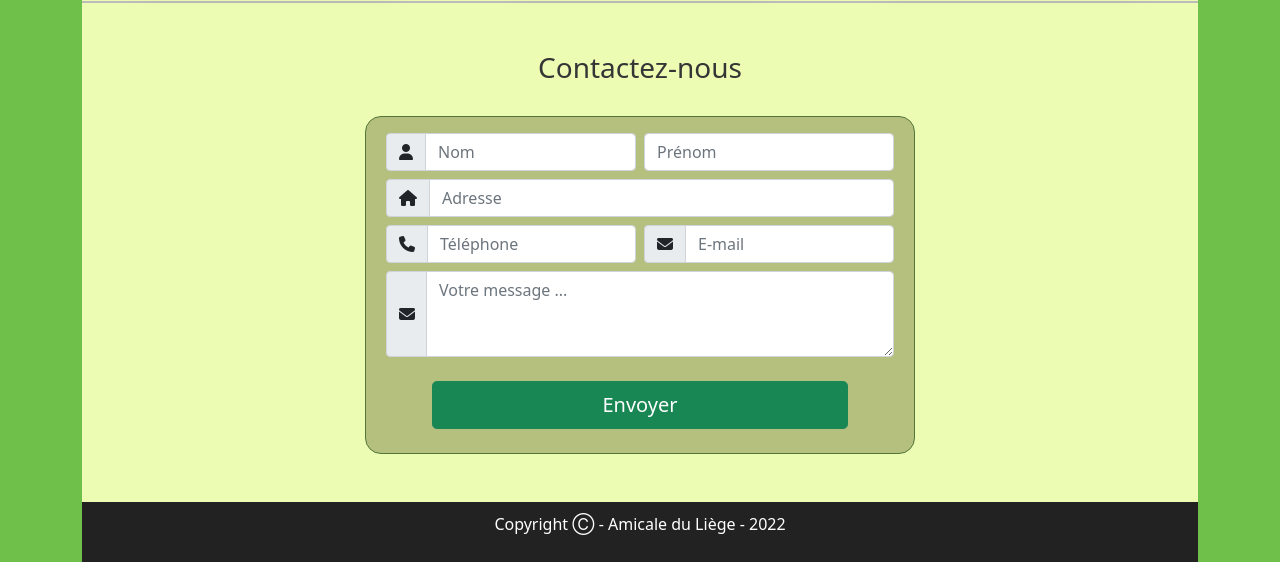
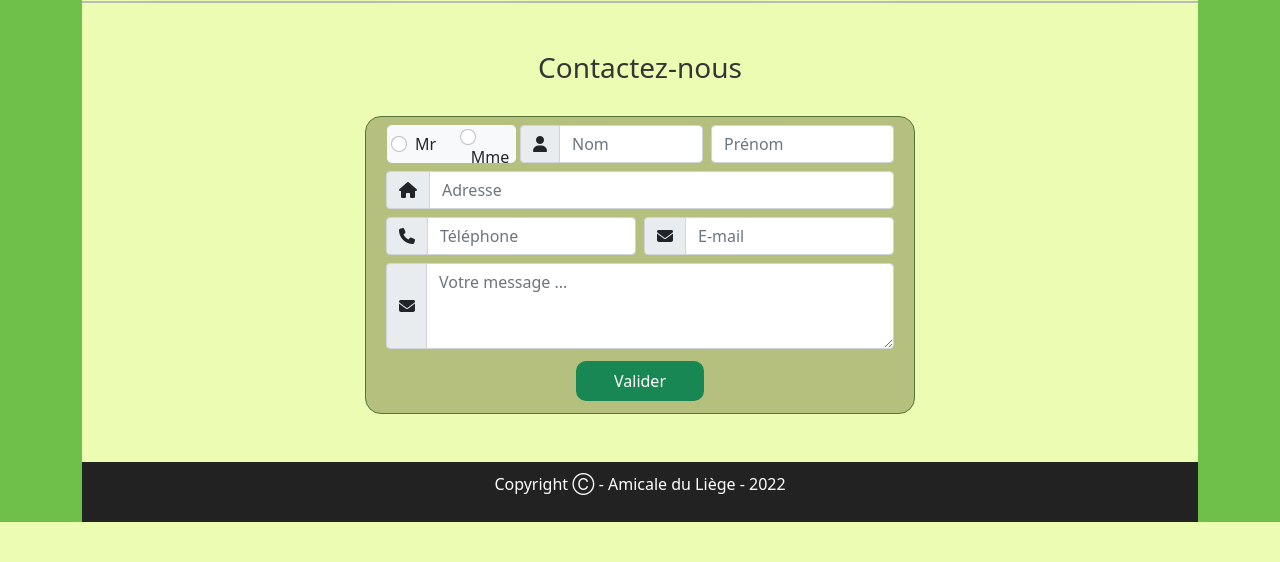
Before and after one commit to Perplexe45/amicaleDuLiege, a PHP site: page / in a window 1280 px wide. Shown: the part 2280-2842 px from the top of the page. After the commit the page ends 2802 px from the top, so only its background shows below. Run offline with PHP 8.4, Linux system fonts and the light colour scheme; some libraries are stand-ins or nearby versions.

Commit message:
début du JS

```diff
--- a/assets/css/style.css
+++ b/assets/css/style.css
@@ -1,4 +1,6 @@
-*, ::before, ::after {
+*,
+::before,
+::after {
   box-sizing: border-box;
   margin: 0;
   padding: 0;
@@ -7,7 +9,7 @@
 body {
   width: 100%;
   height: 100%;
-  background-color: #6fc04a
+  background-color: #6fc04a;
 }
 
 .global-container {
@@ -17,7 +19,12 @@ body {
 
 @import url('https://fonts.googleapis.com/css2?family=Redressed&family=Merriweather:wght@300;400;700&display=swap');
 
-h1,h2,h3,h4,h5,h6 {
+h1,
+h2,
+h3,
+h4,
+h5,
+h6 {
   color: rgb(52, 53, 53);
 }
 
@@ -29,14 +36,14 @@ h1,h2,h3,h4,h5,h6 {
 
 .item-nav a {
   font-size: 20px;
-  font-family: Verdana, Geneva, Tahoma, sans-serif ;
+  font-family: Verdana, Geneva, Tahoma, sans-serif;
   color: white;
   text-decoration: none;
   margin: 0 20px;
 }
 
 .item-nav a::after {
-  content: "";
+  content: '';
   display: block;
   margin: 0 auto;
   width: 0%;
@@ -62,8 +69,6 @@ h1,h2,h3,h4,h5,h6 {
   margin: auto;
 }
 
-
-
 .title {
   background: #6fc04a;
 }
@@ -81,7 +86,7 @@ img {
 
 .imgSituationGeo {
   width: 400px;
-  transition: transform .1s;
+  transition: transform 0.1s;
   cursor: pointer;
   border: solid 1px rgb(32, 90, 5);
 }
@@ -94,15 +99,16 @@ img {
 
 .imgInCard {
   width: 400px;
-  transition: transform .1s;
+  transition: transform 0.1s;
   cursor: pointer;
   border: solid 1px rgb(32, 90, 5);
 }
 
-.imgSituationGeo:hover {
+.imgInCard:hover {
   -ms-transform: scale(1.7); /* IE 9 */
   -webkit-transform: scale(1.7); /* Safari 3-8 */
-  transform: scale(1.8);
+  transform: scale(1.6);
+  z-index: 1;
 }
 
 #adress {
@@ -110,32 +116,37 @@ img {
   text-align: center;
 }
 
-
 .threeCards {
   width: 250px;
   height: 300px !important;
   margin: 30px auto;
   position: relative;
-  transition:  0.2s ease-in;
-  box-shadow:0px 10px 30px black;
+  transition: 0.2s ease-in;
+  box-shadow: 0px 10px 30px black;
 }
 .threeCards:hover {
   transform: scale(1.1);
 }
 .cardOne {
-  background:#90BE6D;
+  background: #90be6d;
 }
 .cardTwo {
-  background: #F8961E;
+  background: #f8961e;
 }
 .cardThree {
-  background: #F94144;
+  background: #f94144;
 }
 
 /* Formulaire */
+.civility {
+  margin-left: 5px;
+  height: 2.32rem;
+ border-radius: 5px;
+}
+
 .styleForms {
   border: solid 1px #537638;
-  margin:auto;
+  margin: auto;
   padding: auto;
   border-radius: 1rem;
   background: #b5c07f;
@@ -149,6 +160,33 @@ img {
   border-radius: 10px;
 }
 
+.greenButton {
+  width: 8rem;
+  border: solid 0.5rem #198754;
+  border-radius: 10px;
+  background: #198754;
+  color: white;
+}
+
+
+.greenButton:hover {
+  background: #00610d;
+
+}
+
+
+.formButton {
+  padding-top: 0.75rem;
+  padding-bottom: 0.75rem;
+
+
+}
+
+input .greenButton {
+  background: #198754;
+
+}
+
 .container-OneColumn {
   display: flex;
   flex-direction: column;
@@ -157,17 +195,18 @@ img {
 }
 
 /* Caroussel */
-.carousel-item img, carousel-inner carousel-item active img{
+.carousel-item img,
+carousel-inner carousel-item active img {
   border-radius: 5%;
   width: auto;
   height: 300px;
 }
 .carousel-caption h3 {
-  color:#539c5d;
-  font-weight:bolder;
+  color: #539c5d;
+  font-weight: bolder;
 }
 .carousel-caption p {
-  color:rgb(51, 1, 1);
+  color: rgb(51, 1, 1);
   font-size: 1rem;
   border-radius: 5px;
 }
--- a/evenement.html
+++ b/evenement.html
@@ -191,7 +191,7 @@
           Eh non, vous ne révez pas. <br>
           Si vous avez entretenu votre jardin et que vous êtes heureux du travail accompli,
           vous avez la possibilité de vous inscrire pour le plus beau jardin de l'année. <br><br>
-          Si vous êtes l'heureux élu, alors méditer avec la photo de gauche sur ce que vous pourrez bientôt connaitre.
+          Si vous êtes l'heureux élu, alors méditer avec la photo de gauche sur ce que vous pourriez bientôt connaitre.
         </p>
       </div>
 
--- a/index.html
+++ b/index.html
@@ -184,35 +184,41 @@
           </div>
 
       </div>
-
-
-
-
-
       </section>
 
       <!-- Formulaire pour enregistrement avec l'association -->
       <section>
+
         <div class="container text-center cadre py-5">
           <div class="row g-2">
               <div class="col-12">
               <h3>Contactez-nous</h3><br>
           </div>
 
-            <form class=" container row col-6 styleForms">
-                <div class="row g-2 col-12 col-sm m-auto mt-2">
-                      <div class="col-6">
+          <form class="container row col-6 styleForms" id="contact">
+            <div class="row g-2 col-12 col-sm m-auto">
+              <div class="col-3 d-flex  civility bg-light">
+                <div class="form-check form-check-inline m-auto">
+                  <input class="form-check-input man" type="radio" name="civility" id="man" value="man">
+                  <label class="form-check-label" for="man">Mr</label>
+                </div>
+                <div class="form-check form-check-inline m-auto">
+                  <input class="form-check-input ms-0 woman" type="radio" name="civility" id="woman" value="woman">
+                  <label class="form-check-label ms-2" for="woman">Mme</label>
+                </div>
+              </div>
+              <div class="col">
                   <div class="input-group">
                         <span class="input-group-text">
                             <span class="fas fa-user"></span>
                         </span>
-                                <input id="contact" type="text" class="form-control" placeholder="Nom">
+                        <input type="text" class="form-control lastName" placeholder="Nom">
                   </div>
               </div>
 
-                      <div class="col-6">
+              <div class="col">
                   <div class="input-group">
-                                <input type="text" class="form-control" placeholder="Prénom">
+                        <input type="text" class="form-control firstName" placeholder="Prénom">
                   </div>
 
               </div>
@@ -257,9 +263,11 @@
                       <textarea class="form-control" id="Textarea1" placeholder="Votre message ..." rows="3"></textarea>
                   </div>
             </div>
-                <div >
-                  <button type="submit" class="btn btn-lg btn-success my-4 row col-10 m-auto">Envoyer</button>
+            <div class="formButton">
+              <!-- <button type="submit" class="btn btn-lg btn-success my-4 row col-10 m-auto">Envoyer</button> -->
+              <input class="greenButton" type="submit" value="Valider">
             </div>
+            <div class="writeMessage"></div>
 
           </form>
           </div>
```
Also changed, not shown: assets/js/script.js (+50 -6 lines), gestion.html (+4 -4 lines). Lines whose indentation alone changed are shown as unchanged.
